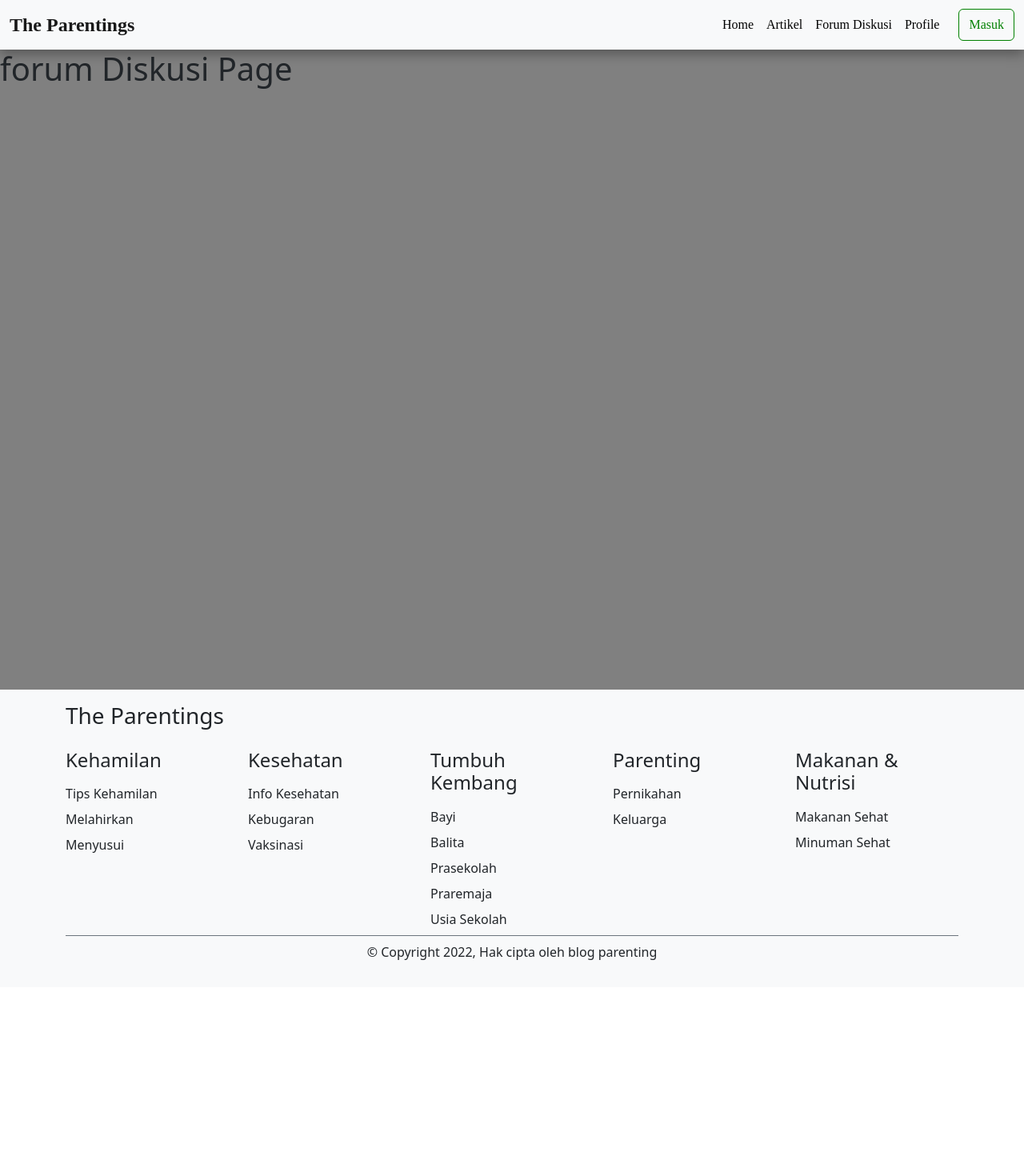
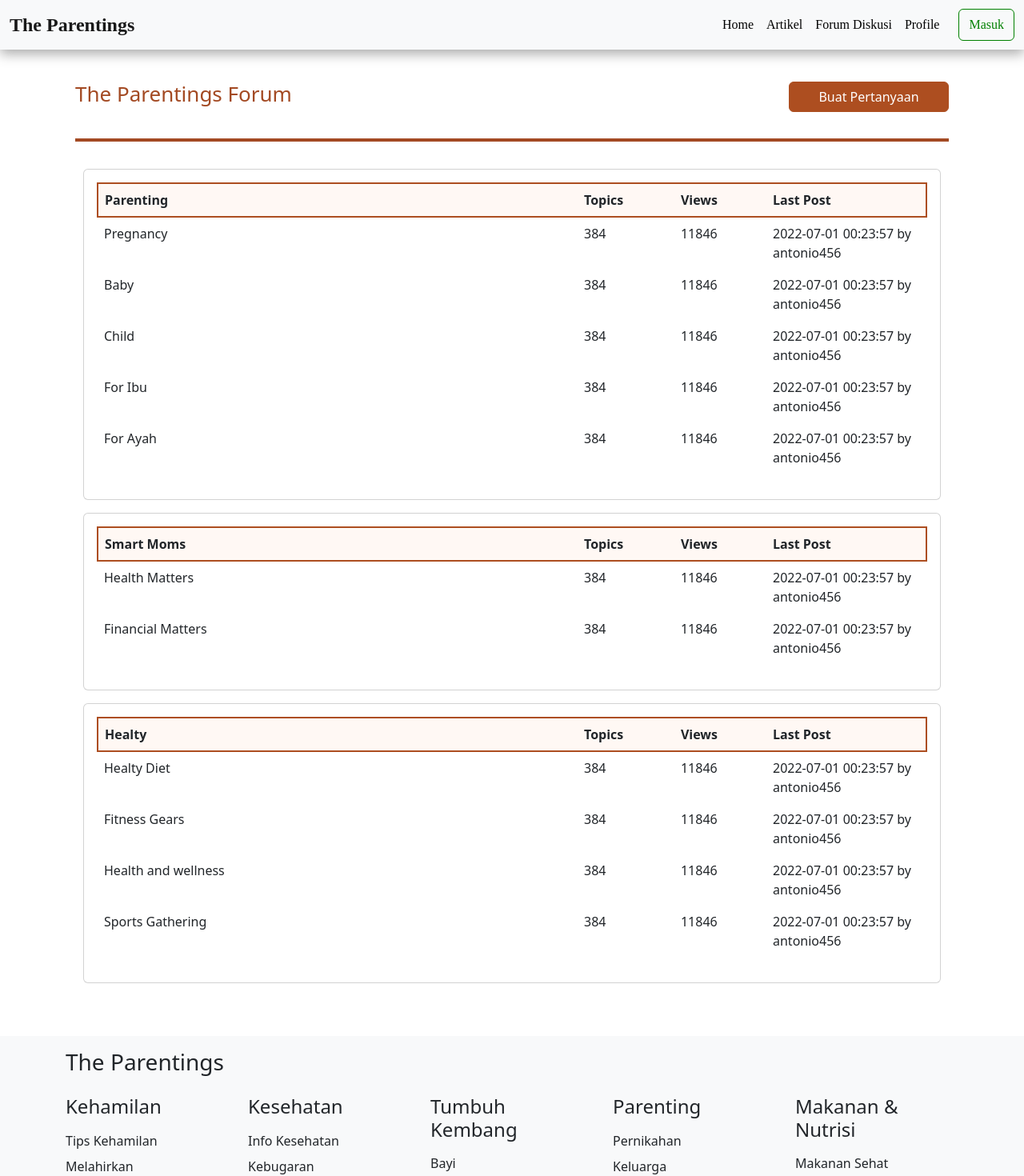
Before and after one commit to Capstone-Dicoding-To-The-Moon/FamilyPreparation-Vite, a React (Vite) app: page /forumDiskusi in a window 1280 px wide. Shown: the top 1470 px of the page at 80% size. Before the commit the page ends 1234 px from the top, so only its background shows below. Built offline with nearby package versions, Linux system fonts and the light colour scheme.

Commit message:
Create Page Forum Diskusi

```diff
--- a/src/App.jsx
+++ b/src/App.jsx
@@ -4,6 +4,7 @@ import Artikel from './pages/Artikel';
 import About from './pages/About';
 import ForumDiskusi from './pages/ForumDiskusi';
 import Profile from './pages/Profile';
+import Postingan from './pages/Postingan';
 import 'bootstrap/dist/css/bootstrap.min.css';
 import NavbarComponent from './components/NavbarComponent';
 import FooterComponent from './components/FooterComponent';
@@ -18,6 +19,7 @@ function App() {
         <Route path='/about' element={<About />}/>
         <Route path="/forumDiskusi" element={<ForumDiskusi />} />
         <Route path='/profile' element={<Profile />}/>
+        <Route path='/postingan' element={<Postingan />}/>
         <Route path="*" element={<h1>404 Not Found</h1>} />
       </Routes>
       <FooterComponent />
--- a/src/pages/ForumDiskusi.jsx
+++ b/src/pages/ForumDiskusi.jsx
@@ -1,9 +1,146 @@
-const ForumDiskusi = () => {
-  return (
-    <div style={{"backgroundColor" : "grey", "height": "100vh"}}>
-      <h1>forum Diskusi Page</h1>
-    </div>
-  );
-};
+import React from "react";
+import Card from 'react-bootstrap/Card';
+import Table from 'react-bootstrap/Table';
+import Button from 'react-bootstrap/Button';
 
-export default ForumDiskusi;
+export default function ForumDiskusi () {
+    return (
+        <div className="container">
+            <section className="section">
+                <div className="container">
+                    <div className="row">
+                        <div className="col-md-12">
+                            <div className="mainHeader mb-3">
+                                <div className="contentHeader mb-3">
+                                    <h3 className="main-heading">The Parentings Forum</h3>
+                                </div>
+                                <div>
+                                  <Button className="buttonTanya">Buat Pertanyaan</Button>
+                                </div>
+                            </div>
+                            <div className="underline mx-auto mb-4"></div>
+                            <main className="mainContent">
+                                <div class="content">
+                                    <Card className='mb-3'>
+                                      <Card.Body className="text-center">
+                                      <Table responsive="sm" style={{ textAlign: 'left' }}>
+                                        <thead>
+                                          <tr>
+                                            <th style={{ width: 600 }}>Parenting</th>
+                                            <th>Topics</th>
+                                            <th>Views</th>
+                                            <th style={{ width: 200 }}>Last Post</th>
+                                          </tr>
+                                        </thead>
+                                          <tbody>
+                                            <tr>
+                                              <td>Pregnancy</td>
+                                              <td>384</td>
+                                              <td>11846</td>
+                                              <td>2022-07-01 00:23:57 by antonio456</td>
+                                            </tr>
+                                            <tr>
+                                              <td>Baby</td>
+                                              <td>384</td>
+                                              <td>11846</td>
+                                              <td>2022-07-01 00:23:57 by antonio456</td>
+                                            </tr>
+                                            <tr>
+                                              <td>Child</td>
+                                              <td>384</td>
+                                              <td>11846</td>
+                                              <td>2022-07-01 00:23:57 by antonio456</td>
+                                            </tr>
+                                            <tr>
+                                              <td>For Ibu</td>
+                                              <td>384</td>
+                                              <td>11846</td>
+                                              <td>2022-07-01 00:23:57 by antonio456</td>
+                                            </tr>
+                                            <tr>
+                                              <td>For Ayah</td>
+                                              <td>384</td>
+                                              <td>11846</td>
+                                            <td>2022-07-01 00:23:57 by antonio456</td>
+                                            </tr>
+                                          </tbody>
+                                        </Table>
+                                      </Card.Body>
+                                    </Card>
+                                    <Card className='mb-3'>
+                                      <Card.Body >
+                                      <Table responsive="sm">
+                                        <thead>
+                                          <tr>
+                                            <th style={{ width: 600 }}>Smart Moms</th>
+                                            <th>Topics</th>
+                                            <th>Views</th>
+                                            <th style={{ width: 200 }}>Last Post</th>
+                                          </tr>
+                                        </thead>
+                                          <tbody>
+                                            <tr>
+                                              <td>Health Matters</td>
+                                              <td>384</td>
+                                              <td>11846</td>
+                                              <td>2022-07-01 00:23:57 by antonio456</td>
+                                            </tr>
+                                            <tr>
+                                              <td>Financial Matters</td>
+                                              <td>384</td>
+                                              <td>11846</td>
+                                              <td>2022-07-01 00:23:57 by antonio456</td>
+                                            </tr>
+                                          </tbody>
+                                        </Table>
+                                      </Card.Body>
+                                    </Card>
+                                    <Card className='mb-3'>
+                                      <Card.Body className="text-center">
+                                      <Table responsive="sm" style={{ textAlign: 'left' }}>
+                                        <thead>
+                                          <tr>
+                                            <th style={{ width: 600 }}>Healty</th>
+                                            <th>Topics</th>
+                                            <th>Views</th>
+                                            <th style={{ width: 200 }}>Last Post</th>
+                                          </tr>
+                                        </thead>
+                                          <tbody>
+                                            <tr>
+                                              <td>Healty Diet</td>
+                                              <td>384</td>
+                                              <td>11846</td>
+                                              <td>2022-07-01 00:23:57 by antonio456</td>
+                                            </tr>
+                                            <tr>
+                                              <td>Fitness Gears</td>
+                                              <td>384</td>
+                                              <td>11846</td>
+                                              <td>2022-07-01 00:23:57 by antonio456</td>
+                                            </tr>
+                                            <tr>
+                                              <td>Health and wellness</td>
+                                              <td>384</td>
+                                              <td>11846</td>
+                                              <td>2022-07-01 00:23:57 by antonio456</td>
+                                            </tr>
+                                            <tr>
+                                              <td>Sports Gathering</td>
+                                              <td>384</td>
+                                              <td>11846</td>
+                                              <td>2022-07-01 00:23:57 by antonio456</td>
+                                            </tr>
+                                          </tbody>
+                                        </Table>
+                                      </Card.Body>
+                                    </Card>
+                                </div>
+                            </main>
+                        </div>
+                    </div>
+                </div>
+            </section>
+        </div>
+    );
+}
--- a/src/style/style.scss
+++ b/src/style/style.scss
@@ -117,7 +117,7 @@ body {
 .underline {
   height: 4px;
   width:100%;
-  background-color: #f76c2f;
+  background-color: #A34A23;
   margin-top: 10px;
 }
 .section {
@@ -198,6 +198,27 @@ body {
   background-color: #f76c2f;
   border-color: #ad4e20;
 }
+.table {
+  border-radius: 12px !important;
+}
+.table>:not(caption)>*>* {
+  border-bottom-width: 0 !important;
+}
+.table>thead {
+  box-sizing: border-box;
+  background: #FFF8F4;
+  border: 2px solid #ad4e20;
+}
+.buttonTanya {
+  width: 200px;
+  background-color: #ad4e20;
+  border-color: #ad4e20;
+}
+.buttonTanya:hover {
+  width: 200px;
+  background-color: #b4663f;
+  border-color: #b45a2d;
+}
 footer {
   background-color: rgb(108, 51, 51);
   position: relative;
```
